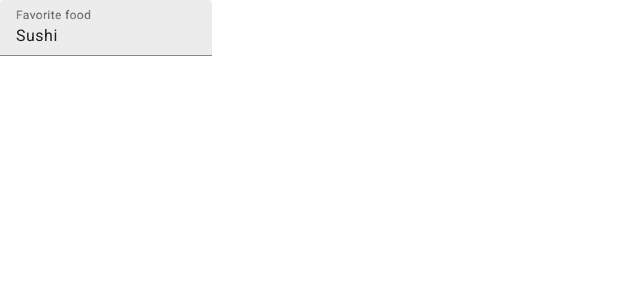
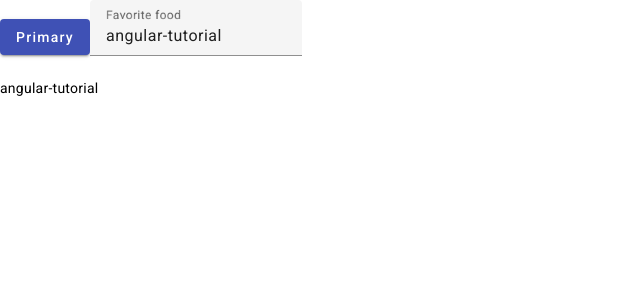
Before and after one commit to gianlucanesta/angular-tutorial, an Angular app: page / in a window 1280 px wide. Shown: the top 300 px of the page, without its empty margins (0-640 px from the left). Built offline with nearby package versions, Linux system fonts and the light colour scheme.

Commit message:
Two Way Binding

```diff
--- a/src/app/app.component.html
+++ b/src/app/app.component.html
@@ -1,15 +1,13 @@
 <!-- <app-prova></app-prova> -->
 
-<!-- <button mat-raised-button color="primary" (click)="onClick(this)">
+<button mat-raised-button color="primary" (click)="onClick($event)">
   Primary
-</button> -->
+</button>
 
 <mat-form-field class="example-full-width">
   <mat-label>Favorite food</mat-label>
-  <input
-    matInput
-    placeholder="Ex. Pizza"
-    value="Sushi"
-    (input)="onInput($event)"
-  />
+  <input matInput placeholder="Ex. Pizza" [(ngModel)]="title" />
 </mat-form-field>
+<div>
+  {{ title }}
+</div>
--- a/src/app/app.component.ts
+++ b/src/app/app.component.ts
@@ -9,6 +9,10 @@ export class AppComponent {
   title = 'angular-tutorial';
 
   onInput(event: Event) {
-    console.log((<HTMLInputElement>event.target).value);
+    this.title = (<HTMLInputElement>event.target).value;
+  }
+
+  onClick(event: Event) {
+    this.title = 'ho cliccato sul bottone';
   }
 }
--- a/src/app/app.module.ts
+++ b/src/app/app.module.ts
@@ -1,5 +1,6 @@
 import { NgModule } from '@angular/core';
 import { BrowserModule } from '@angular/platform-browser';
+import { FormsModule } from '@angular/forms';
 
 import { AppRoutingModule } from './app-routing.module';
 import { AppComponent } from './app.component';
@@ -14,6 +15,7 @@ import { MatInputModule } from '@angular/material/input';
   imports: [
     BrowserModule,
     AppRoutingModule,
+    FormsModule,
     BrowserAnimationsModule,
     MatButtonModule,
     MatCardModule,
```
